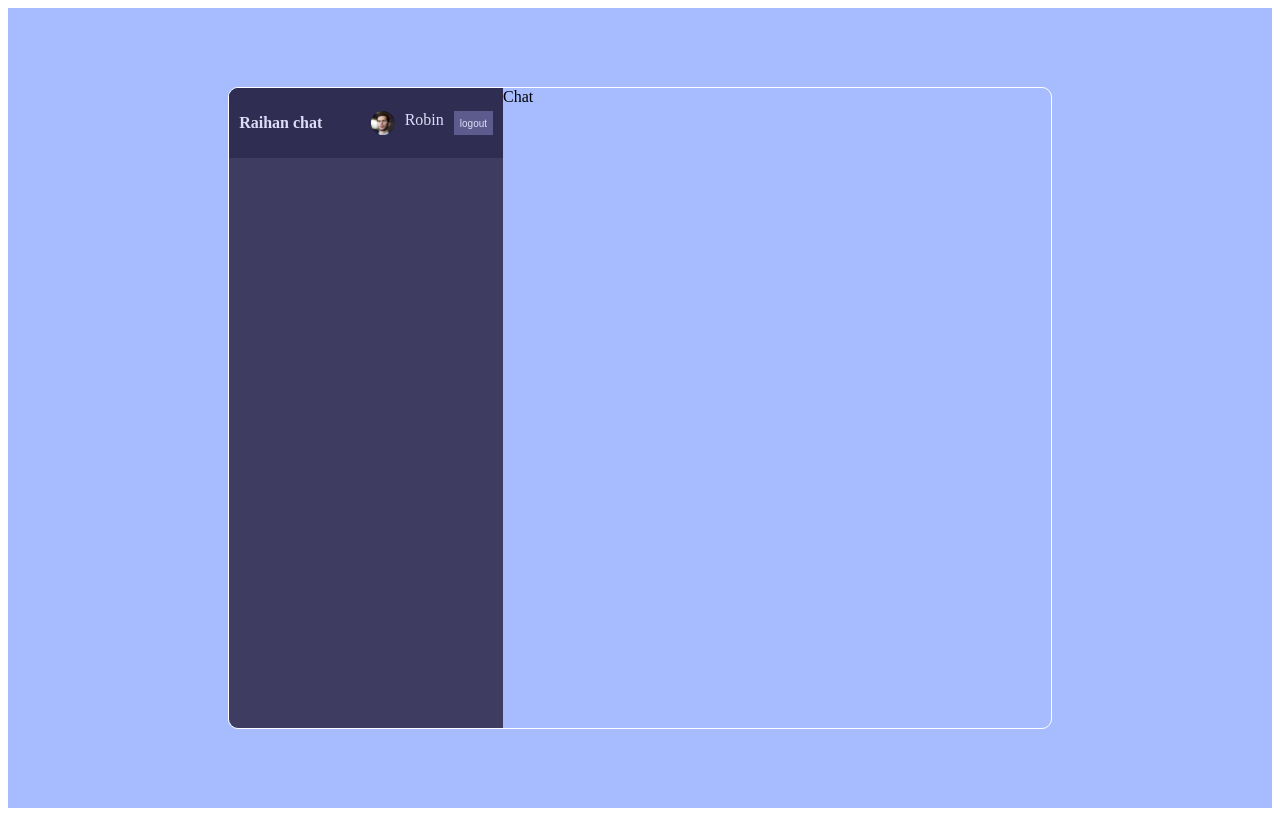
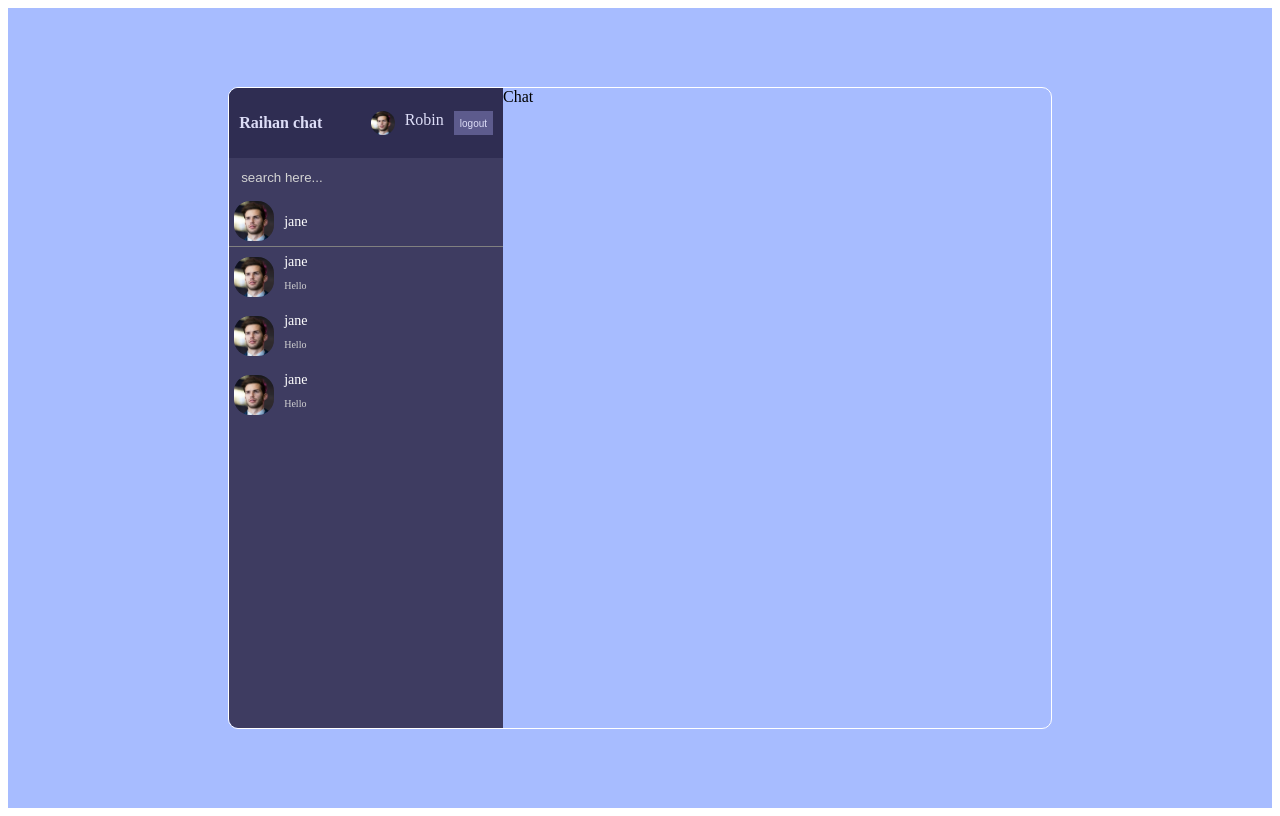
Before and after one commit to Raihanhn/Chat_App, a React (Vite) app: page / in a window 1280 px wide. Built offline with nearby package versions, Linux system fonts and the light colour scheme.

Commit message:
5th commit

```diff
--- a/src/components/Chats.jsx
+++ b/src/components/Chats.jsx
@@ -0,0 +1,39 @@
+import React from 'react'
+import img1 from '../img/pic-3.png'
+
+const Chats = () => {
+  return (
+    <div className='chats'>
+        <div className="userChat">
+        <img src={img1} alt="" />
+        <div className="userCHatInfo">
+          <span>jane</span>
+          <p>Hello</p>
+        </div>
+      </div>
+
+      <div className="userChat">
+        <img src={img1} alt="" />
+        <div className="userCHatInfo">
+          <span>jane</span>
+          <p>Hello</p>
+        </div>
+      </div>
+
+      <div className="userChat">
+        <img src={img1} alt="" />
+        <div className="userCHatInfo">
+          <span>jane</span>
+          <p>Hello</p>
+        </div>
+      </div>
+
+
+
+
+
+    </div>
+  )
+}
+
+export default Chats
--- a/src/components/Search.jsx
+++ b/src/components/Search.jsx
@@ -1,8 +1,19 @@
 import React from 'react'
+import img1 from '../img/pic-3.png'
 
 const Search = () => {
   return (
-    <div>Search</div>
+    <div className='search'>
+      <div className="searchForm">
+        <input type="text" placeholder='search here...' />
+      </div>
+      <div className="userChat">
+        <img src={img1} alt="" />
+        <div className="userCHatInfo">
+          <span>jane</span>
+        </div>
+      </div>
+    </div>
   )
 }
 
--- a/src/components/Sidebar.jsx
+++ b/src/components/Sidebar.jsx
@@ -1,10 +1,14 @@
 import React from 'react'
+import Chats from './Chats'
 import Navbar from './Navbar'
+import Search from './Search'
 
 const Sidebar = () => {
   return (
     <div className='sidebar'>
       <Navbar/>
+      <Search/>
+      <Chats/>
     </div>
   )
 }
--- a/src/style.scss
+++ b/src/style.scss
@@ -98,7 +98,6 @@
                 padding: 10px;
                 justify-content: space-between;
                 color: #ddddf7;
-            }
 
                 .logo{
                     font-weight: bold;
@@ -107,7 +106,6 @@
                 .user{
                     display: flex;
                     gap: 10px;
-            }
 
                     img{
                         background-color: #ddddf7;
@@ -124,7 +122,68 @@
                         border: none;
                         cursor: pointer;
                     }
+
                 }
-        .chat{flex: 2;}
+
+            }
+
+            .search{
+                border-bottom: 1px solid gray;
+
+                .searchForm{
+                    padding: 10px;
+                    input{
+                        background-color: transparent;
+                        border: none;
+                        color: white;
+                        outline: none;
+
+                        &::placeholder{
+                            color: lightgray;
                         }
                     }
+                }
+            }
+
+            .userChat{
+                padding: 5px;
+                display: flex;
+                align-items: center;
+                gap: 10px;
+                color: white;
+                cursor: pointer;
+
+                &:hover{
+                    background-color: #2f2d52;
+                }
+
+                img{
+                    width: 40px;
+                    height: 40px;
+                    border-radius: 40%;
+                    object-fit: cover;
+                }
+
+                .userCHatInfo{
+
+                    span{
+                        font-size: 14px;
+                        font-weight: 500;
+                    }
+
+                    p{
+                        font-size: 10px;
+                        color: lightgray;
+                    }
+                }
+            }
+
+
+
+        }
+
+        .chat{
+            flex: 2;
+        }
+    }
+}
```
Lines whose indentation alone changed are shown as unchanged.
